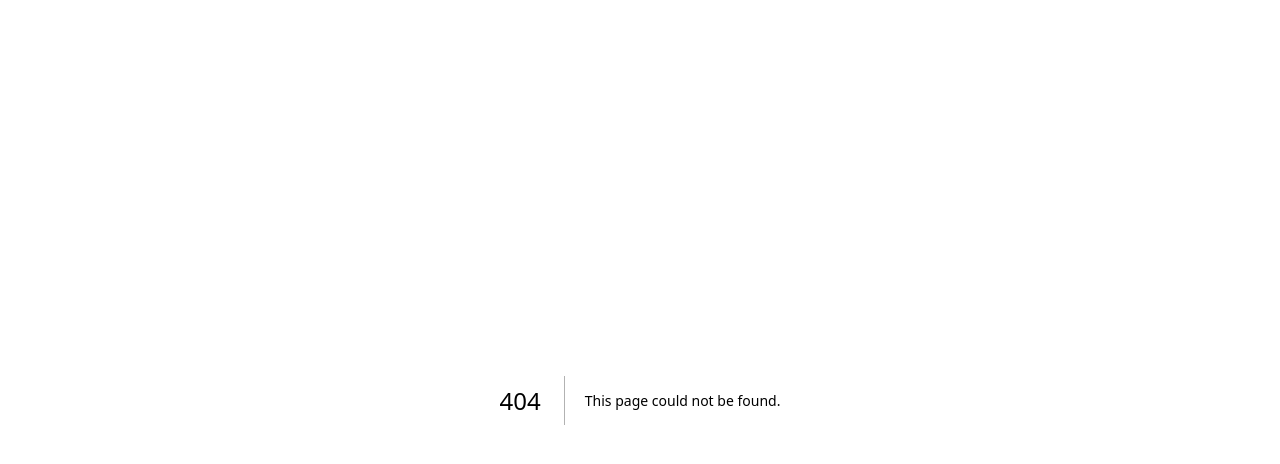
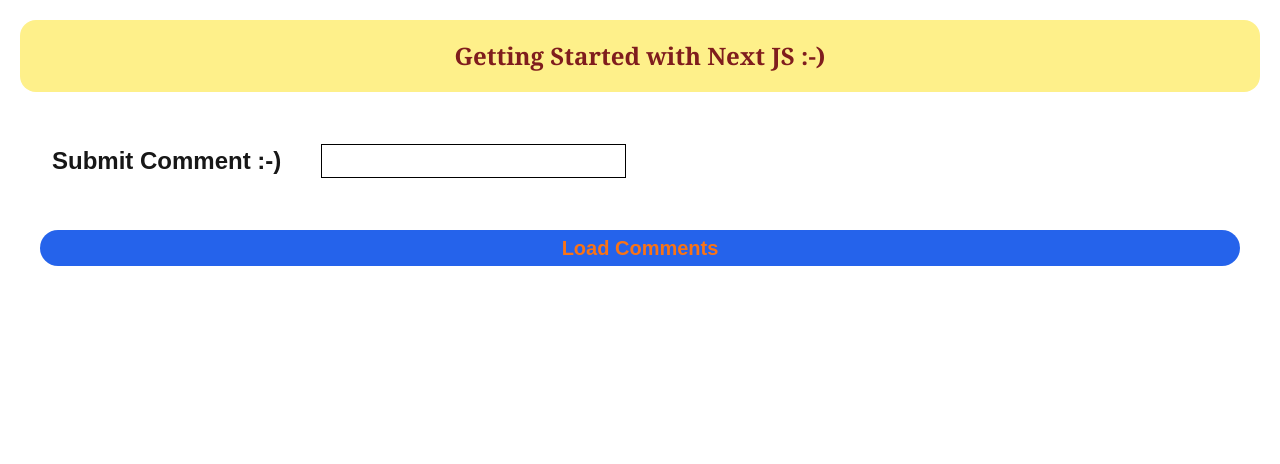
Before and after one commit to Yash-ak-3322/Next_Practices, a Next.js app: page /comments in a window 1280 px wide. Before the commit this address had no page. Shown: the top 464 px of the page. Built offline with nearby package versions, Linux system fonts and the light colour scheme.

Commit message:
API Routes

```diff
--- /dev/null
+++ b/data/comments.js
@@ -0,0 +1,22 @@
+export const comments = [
+  {
+    id: 1,
+    text: "This is first Comment :-) ",
+  },
+  {
+    id: 2,
+    text: "This is second Comment :-) ",
+  },
+  {
+    id: 3,
+    text: "This is third Comment :-) ",
+  },
+  {
+    id: 4,
+    text: "This is fourth Comment :-) ",
+  },
+  {
+    id: 5,
+    text: "This is fifth Comment :-) ",
+  },
+];
--- /dev/null
+++ b/pages/api/blog/index.js
@@ -0,0 +1,3 @@
+export default function handler(req, res) {
+  res.status(200).json({ Demo: "Starting working with API Routes" });
+}
--- /dev/null
+++ b/pages/api/comment/[commentId].js
@@ -0,0 +1,24 @@
+import { comments } from "@/data/comments";
+
+export default function handler(req, res) {
+  const { commentId } = req.query;
+  if (req.method === "GET") {
+    const comment = comments.find(
+      (comment) => comment.id === parseInt(commentId)
+    );
+
+    res.status(200).json(comment);
+  } else if (req.method === "DELETE") {
+    const deletedComment = comments.find(
+      (comment) => comment.id === parseInt(commentId)
+    );
+
+    const index = comments.findIndex(
+      (comment) => comment.id === parseInt(commentId)
+    );
+
+    comments.splice(index, 1);
+
+    res.status(200).json(deletedComment);
+  }
+}
--- /dev/null
+++ b/pages/api/comment/index.js
@@ -0,0 +1,15 @@
+import { comments } from "@/data/comments";
+
+export default function handler(req, res) {
+  if (req.method === "GET") {
+    res.status(200).json(comments);
+  } else if (req.method === "POST") {
+    const comment = req.body.comment;
+    const newComment = {
+      id: Date.now(),
+      text: comment,
+    };
+    comments.push(newComment);
+    res.status(201).json(newComment);
+  }
+}
--- a/pages/api/hello.js
+++ /dev/null
@@ -1,5 +0,0 @@
-// Next.js API route support: https://nextjs.org/docs/api-routes/introduction
-
-export default function handler(req, res) {
-  res.status(200).json({ name: "John Doe" });
-}
--- /dev/null
+++ b/pages/api/index.js
@@ -0,0 +1,3 @@
+export default function handler(req, res) {
+  res.status(200).json({ name: "Home API Route :-) " });
+}
--- /dev/null
+++ b/pages/comments/index.js
@@ -0,0 +1,72 @@
+import { useState } from "react";
+import Navbar from "../components/navbar";
+
+function CommentsPage() {
+  const [comments, setComments] = useState([]);
+  const [comment, setComment] = useState("");
+
+  const fetchComments = async () => {
+    const response = await fetch("/api/comment");
+    const data = await response.json();
+
+    setComments(data);
+  };
+
+  const submitComment = async () => {
+    const response = await fetch("/api/comment", {
+      method: "POST",
+      body: JSON.stringify({ comment }),
+      headers: {
+        "Content-Type": "application/json",
+      },
+    });
+    const data = await response.json();
+    console.log(data);
+  };
+
+  const deleteComment = async (commentId) => {
+    const response = await fetch(`/api/comment/${commentId}`, {
+      method: "DELETE",
+    });
+    const data = await response.json();
+    console.log(data);
+    fetchComments();
+  };
+
+  return (
+    <>
+      <Navbar />
+      <div className="flex justify-start p-5 m-8 font-bold text-2xl">
+        <button onClick={submitComment}>Submit Comment :-) </button>
+        <input
+          type="text"
+          value={comment}
+          onChange={(e) => setComment(e.target.value)}
+          className="border border-black mx-10 font-mono"
+        />
+      </div>
+      <div className="flex justify-center p-1 mx-10 bg-blue-600 rounded-full text-orange-500 font-bold text-xl">
+        <button onClick={fetchComments}>Load Comments </button>
+      </div>
+      <div>
+        {comments.map((comment) => {
+          return (
+            <div
+              className="flex justify-start order-3 p-2 mt-5 mx-10 text-blue-gray-700 font-serif text-xl"
+              key={comment.id}
+            >
+              {" "}
+              {comment.id} :- {comment.text}
+              <button onClick={() => deleteComment(comment.id)}>
+                {" "}
+                Delete (X){" "}
+              </button>
+            </div>
+          );
+        })}
+      </div>
+    </>
+  );
+}
+
+export default CommentsPage;
--- a/pages/index.js
+++ b/pages/index.js
@@ -73,6 +73,15 @@
           Client Side DF{" "}
         </Link>
       </div>
+      <div className="text-red-600 flex border-spacing-3 p-3 mx-2 justify-center font-semibold">
+        <Link
+          href="/comments"
+          className="mx-2 transition-transform transform text-pink-800 hover:text-green-600"
+        >
+          {" "}
+          Comments API Routes{" "}
+        </Link>
+      </div>
     </>
   );
 }
```
